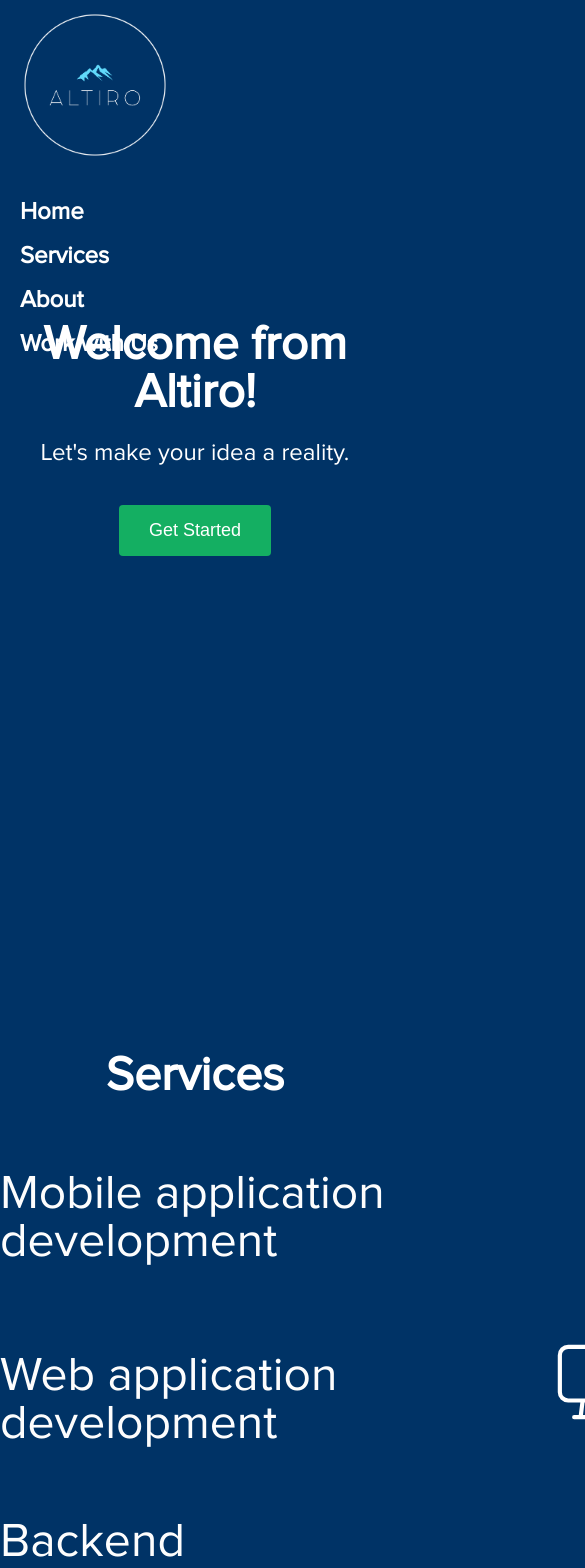
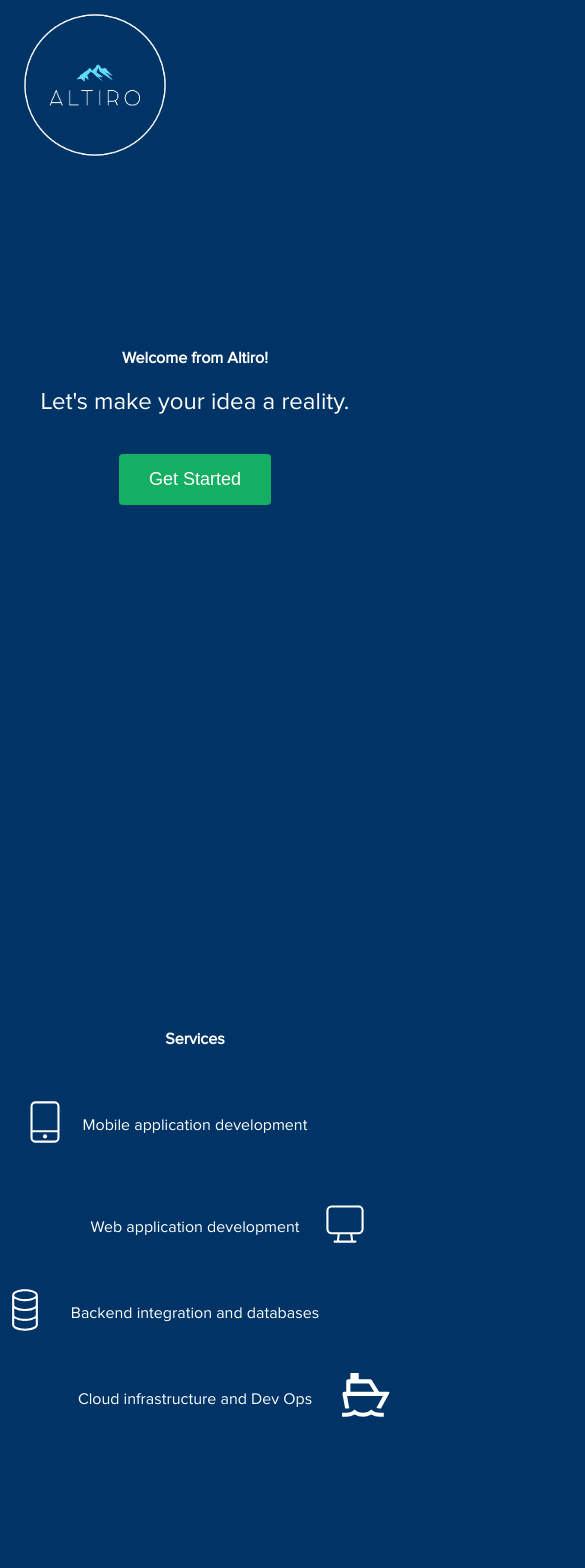
Before and after one commit to sharpk1/landing-page, a React (Create React App) app: page / in a window 390 px wide. Shown: the top 1568 px of the page, 585 px wide, since content can reach past the window. Built offline with nearby package versions, Linux system fonts and the light colour scheme.

Commit message:
mobile responsiveness

```diff
--- a/src/App.css
+++ b/src/App.css
@@ -34,7 +34,7 @@
 
 .navbar {
   font-family: 'Proxima Nova', sans-serif;
-  background-color: #003366;
+  /* background-color: #003366; */
   padding: 10px;
 }
 
--- a/src/MainPage.css
+++ b/src/MainPage.css
@@ -12,3 +12,24 @@
   .fade-in .mobile-text {
     opacity: 1;
   }
+
+  .main-page-title {
+    font-size: 2em;
+  }
+
+  @media (max-width: 768px) {
+    .main-page-title {
+      font-size: 16px;
+    }
+  }
+
+  .slide-item {
+    display: flex;
+    justify-content: center;
+  }
+
+  /* @media (max-width: 768px) {
+    .slide-item {
+      flex-direction: column;
+    }
+  } */
--- a/src/MainPage.jsx
+++ b/src/MainPage.jsx
@@ -15,6 +15,20 @@ const MainPage = () => {
   const [showMonitorIcon, setShowMonitorIcon] = useState(false);
   const [showContainerIcon, setShowContainerIcon] = useState(false);
   const [showShipIcon, setShowShipIcon] = useState(false);
+  const [isMobile, setIsMobile] = useState(false);
+
+  const handleResize = () => {
+    setIsMobile(window.innerWidth <= 767);
+  };
+
+  useEffect(() => {
+    handleResize(); // Set initial value
+    window.addEventListener('resize', handleResize);
+
+    return () => {
+      window.removeEventListener('resize', handleResize);
+    };
+  }, []);
 
   const monitorRef = useRef(null);
 
@@ -119,7 +133,7 @@ const MainPage = () => {
           <p className="main-page-description">
             Let's make your idea a reality.
           </p>
-          <Link activeClass="active" className="navlink" to="home" spy={true} smooth={true} duration={500}>
+          <Link activeClass="active" className="navlink" to="test2" spy={true} smooth={true} duration={500}>
             <button className="main-page-button">Get Started</button>
           </Link>
 
@@ -153,11 +167,11 @@ const MainPage = () => {
             <CiMobile4
               id="mobile-icon"
               color="white"
-              size={100}
+              size={isMobile ? 50 : 100}
               style={{
                 marginTop: '-20px',
                 position:'absolute',
-                transform: showMobileText ? "translateX(-438px)" : "translateX(0)",
+                transform: showMobileText ? `translateX(${isMobile ? '-150px' : '-438px'})` : "translateX(0)",
                 transition: "transform 0.5s",
               }}
             />
@@ -168,10 +182,10 @@ const MainPage = () => {
         </div>
         <div>
         <div className="slide-item"  ref={monitorRef}>
-            <CiMonitor color="white" size={100} style={{
+            <CiMonitor color="white" size={isMobile ? 50 : 100} style={{
               marginTop: '-20px',
               position:'absolute',
-                transform: showMonitorIcon ? "translateX(400px)" : "translateX(0)",
+                transform: showMonitorIcon ? `translateX(${isMobile ? '150px' : '400px'})` : "translateX(0)",
                 transition: "transform 0.5s",
               }}/>
               {showMonitorIcon && (
@@ -184,9 +198,9 @@ const MainPage = () => {
               style={{
               marginTop: '-20px',
               position:'absolute',
-                transform: showContainerIcon ? "translateX(-450px)" : "translateX(0)",
+                transform: showContainerIcon ? `translateX(${isMobile ? '-170px' : '-450px'})` : "translateX(0)",
                 transition: "transform 0.5s",
-              }} color="white" size={100} />
+              }} color="white" size={isMobile ? 50 : 100} />
               {showMonitorIcon && (
               <div className="main-page-title fade-in">Backend integration and databases</div>
             )}
@@ -195,11 +209,11 @@ const MainPage = () => {
             <RiShip2Line
               id='ship-icon'
               color="white"
-              size={100}
+              size={isMobile ? 50 : 100}
               style={{
                 marginTop: '-20px',
                 position:'absolute',
-                  transform: showShipIcon ? "translateX(450px)" : "translateX(0)",
+                  transform: showShipIcon ? `translateX(${isMobile ? '170px' : '430px'})` : "translateX(0)",
                   transition: "transform 0.5s",
                 }}
             />
--- a/src/ProjectForm.jsx
+++ b/src/ProjectForm.jsx
@@ -1,5 +1,6 @@
-import React, { useState } from "react";
+import React, { useState, useEffect } from "react";
 import axios from 'axios'
+import './scroll.css'
 
 const ProjectForm = () => {
   const [firstName, setFirstName] = useState("");
@@ -7,6 +8,20 @@ const ProjectForm = () => {
   const [email, setEmail] = useState("");
   const [phoneNumber, setPhoneNumber] = useState("");
   const [projectDescription, setProjectDescription] = useState("");
+  const [isMobile, setIsMobile] = useState(false);
+
+  const handleResize = () => {
+    setIsMobile(window.innerWidth <= 767);
+  };
+
+  useEffect(() => {
+    handleResize(); // Set initial value
+    window.addEventListener('resize', handleResize);
+
+    return () => {
+      window.removeEventListener('resize', handleResize);
+    };
+  }, []);
 
   const handleSubmit = (event) => {
     event.preventDefault();
@@ -54,7 +69,8 @@ const ProjectForm = () => {
         First Name
         <input
           style={{
-            width: "100%",
+            marginLeft: isMobile ? '5px' : '0px',
+            width: isMobile ? '90%' : '100%',
             padding: "5px",
             borderRadius: "20px",
             height: "40px",
@@ -70,7 +86,8 @@ const ProjectForm = () => {
         Last Name
         <input
           style={{
-            width: "100%",
+            marginLeft: isMobile ? '5px' : '0px',
+            width: isMobile ? '90%' : '100%',
             padding: "5px",
             borderRadius: "20px",
             height: "40px",
@@ -87,7 +104,8 @@ const ProjectForm = () => {
         Email Address
         <input
           style={{
-            width: "100%",
+            marginLeft: isMobile ? '5px' : '0px',
+            width: isMobile ? '90%' : '100%',
             padding: "5px",
             borderRadius: "20px",
             height: "40px",
@@ -103,7 +121,8 @@ const ProjectForm = () => {
         Phone Number
         <input
           style={{
-            width: "100%",
+            marginLeft: isMobile ? '5px' : '0px',
+            width: isMobile ? '90%' : '100%',
             padding: "5px",
             borderRadius: "20px",
             height: "40px",
@@ -119,7 +138,8 @@ const ProjectForm = () => {
         Project Description
         <textarea
           style={{
-            width: "100%",
+            marginLeft: isMobile ? '5px' : '0px',
+            width: isMobile ? '90%' : '100%',
             padding: "5px",
             borderRadius: "20px",
             height: "120px",
--- a/src/ScrollProgress.jsx
+++ b/src/ScrollProgress.jsx
@@ -1,5 +1,6 @@
 import React, { useEffect, useState } from "react";
-import '../src/scroll.css'
+import "../src/scroll.css";
+import Navbar from "./Navbar";
 import { Link } from "react-scroll";
 
 const ScrollProgress = () => {
@@ -21,23 +22,55 @@ const ScrollProgress = () => {
   }, []);
 
   return (
+    <>
+      <Navbar />
       <div className="scroll-progress">
         <div className="scroll-progress-bar" style={{ width: `${progress}%` }} />
         <div className="scroll-progress-headers">
-      <Link activeClass="active" className="navlink" to="home" spy={true} smooth={true} duration={500}>
+          {/* Link for Desktop */}
+          <Link
+            activeClass="active"
+            className="navlink desktop-link"
+            to="home"
+            spy={true}
+            smooth={true}
+            duration={500}
+          >
             <h2>Home</h2>
           </Link>
-        <Link activeClass="active" className="navlink" to="services" spy={true} smooth={true} duration={500}>
+          <Link
+            activeClass="active"
+            className="navlink desktop-link"
+            to="services"
+            spy={true}
+            smooth={true}
+            duration={500}
+          >
             <h2>Services</h2>
           </Link>
-        <Link activeClass="active" className="navlink" to="about" spy={true} smooth={true} duration={500}>
+          <Link
+            activeClass="active"
+            className="navlink desktop-link"
+            to="about"
+            spy={true}
+            smooth={true}
+            duration={500}
+          >
             <h2>About</h2>
           </Link>
-        <Link activeClass="active" className="navlink" to="work" spy={true} smooth={true} duration={500}>
+          <Link
+            activeClass="active"
+            className="navlink desktop-link"
+            to="work"
+            spy={true}
+            smooth={true}
+            duration={500}
+          >
             <h2>Work with Us</h2>
           </Link>
         </div>
       </div>
+    </>
   );
 };
 
--- a/src/scroll.css
+++ b/src/scroll.css
@@ -33,3 +33,24 @@
 .navlink {
   cursor: pointer;
 }
+
+@media (max-width: 767px) {
+  .desktop-link {
+    display: none;
+  }
+}
+
+/* @media (max-width: 767px) {
+  .form-input,
+  .form-textarea {
+    width: 100%;
+    padding: 5px;
+    border-radius: 20px;
+    height: 40px;
+    margin-top: 5px;
+  }
+
+  .form-textarea {
+    height: 120px;
+  }
+} */
```
Lines whose indentation alone changed are shown as unchanged.
